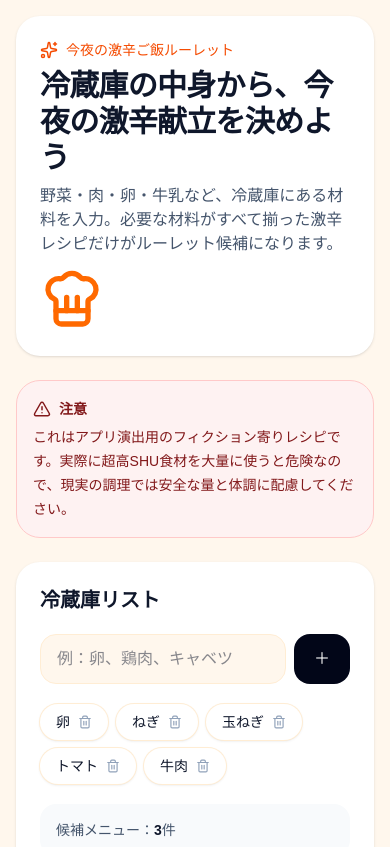
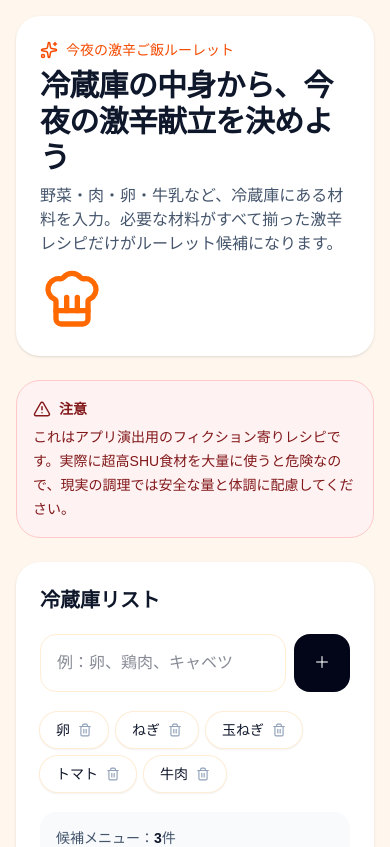
Before and after one commit to ishiimediatry/spicy-roulette, a Next.js app: page / in a window 390 px wide. Shown: the top 847 px of the page. Built offline with nearby package versions, Linux system fonts and the light colour scheme.

Commit message:
fix iphone input

```diff
--- a/app/page.tsx
+++ b/app/page.tsx
@@ -458,7 +458,7 @@ if (isLoading) {
   onInput={(e) => setInput(e.currentTarget.value)}
   onTouchStart={(e) => e.stopPropagation()}
   placeholder="例：卵、鶏肉、キャベツ"
-  className="min-w-0 flex-1 rounded-2xl border border-orange-100 bg-orange-50 px-4 py-3 text-base text-slate-900 outline-none focus:border-orange-400"
+className="min-w-0 flex-1 rounded-2xl border border-orange-100 bg-white px-4 py-4 text-[16px] text-slate-900 outline-none focus:border-orange-400"
 />
 
   <button
```
